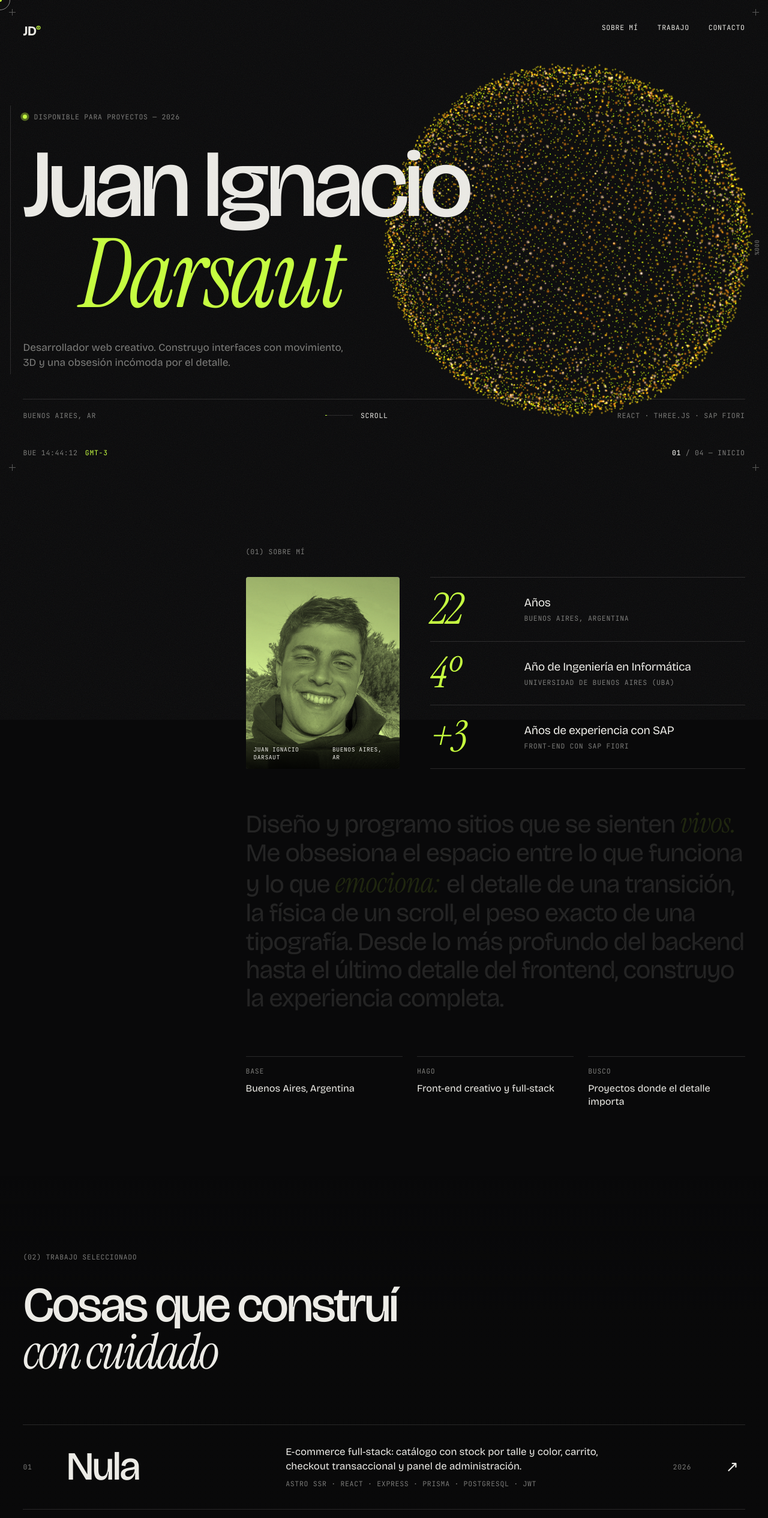
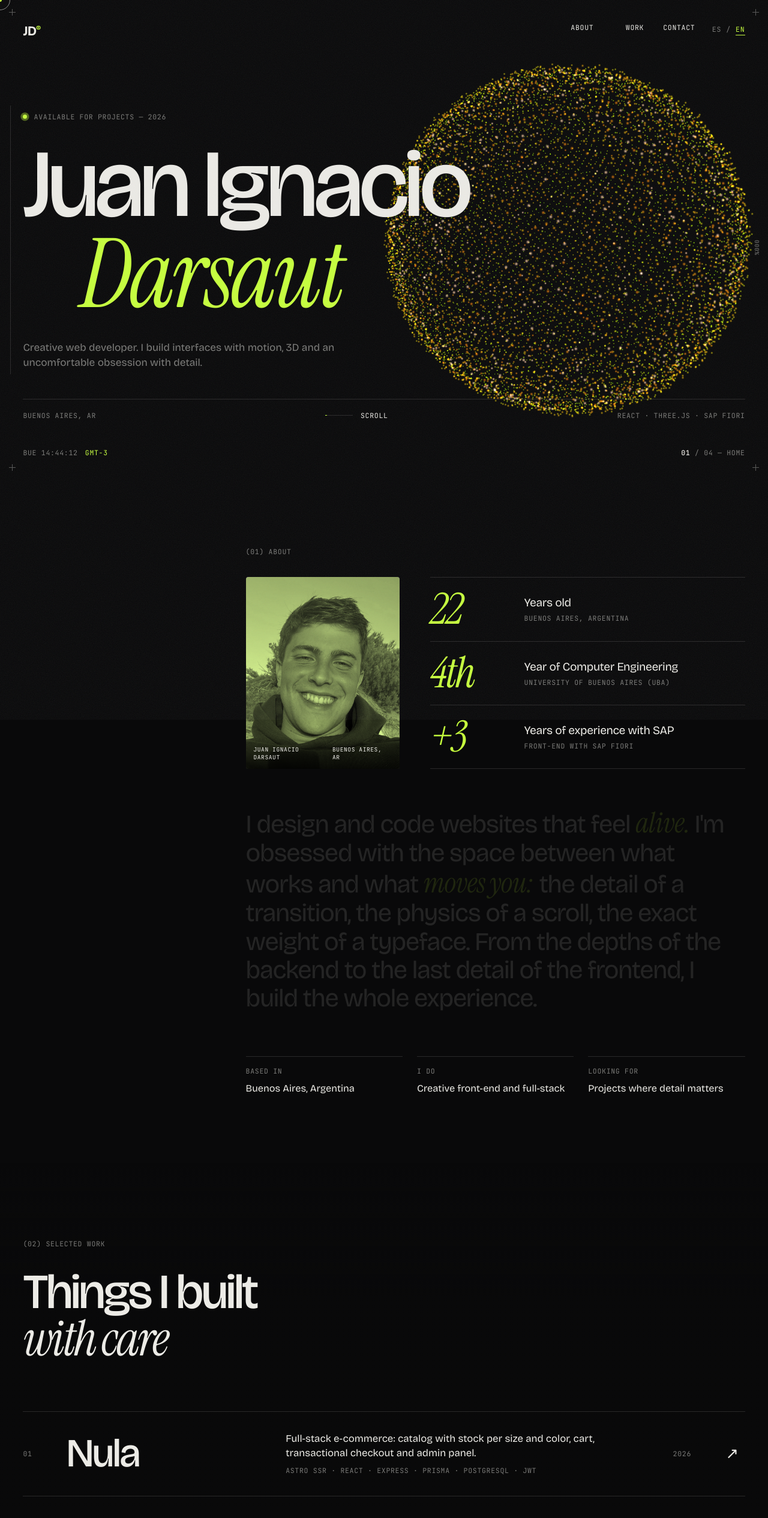
Before and after one commit to Juanii10/portfolio, a React (Vite) app: page / in a window 1280 px wide. Shown: the top 2531 px of the page at 60% size. Built offline with nearby package versions, Linux system fonts and the light colour scheme.

Commit message:
Agrega traducción español/inglés con interruptor ES / EN
- Diccionario único en src/i18n.jsx (es y en) y contexto de idioma
- Interruptor en la barra superior; recuerda la elección y detecta el idioma del navegador
- Título y descripción del documento cambian con el idioma

```diff
--- a/src/components/About.jsx
+++ b/src/components/About.jsx
@@ -1,17 +1,18 @@
-import { useEffect, useRef } from "react";
+import { useEffect, useMemo, useRef } from "react";
 import gsap from "gsap";
-import { manifesto, facts, stats, profile } from "../data.js";
+import { profile } from "../data.js";
+import { useLang } from "../i18n.jsx";
 import { reveal } from "../lib.js";
 
 // "*palabra*" => énfasis en serif itálica
-const words = manifesto.split(" ").map((w) => ({
-  text: w.replace(/\*/g, ""),
-  em: w.includes("*"),
-}));
+const parse = (text) => text.split(" ").map((w) => ({ text: w.replace(/\*/g, ""), em: w.includes("*") }));
 
 export default function About() {
   const root = useRef();
+  const { t } = useLang();
+  const words = useMemo(() => parse(t.about.manifesto), [t]);
 
+  // El scrub depende de la cantidad de palabras: se recrea al cambiar de idioma.
   useEffect(() => {
     const ctx = gsap.context(() => {
       gsap.fromTo(".word", { opacity: 0.12 }, {
@@ -19,25 +20,26 @@ export default function About() {
         scrollTrigger: { trigger: ".manifesto", start: "top 75%", end: "bottom 45%", scrub: true },
       });
     }, root);
-    const undo = reveal(root.current.querySelector(".facts"), root.current.querySelectorAll(".fact"),
-      { autoAlpha: 0, y: 30 }, { autoAlpha: 1, y: 0, stagger: 0.12, duration: 0.9, ease: "power3.out" });
-    return () => { ctx.revert(); undo(); };
-  }, []);
+    return () => ctx.revert();
+  }, [words]);
+
+  useEffect(() => reveal(root.current.querySelector(".facts"), root.current.querySelectorAll(".fact"),
+    { autoAlpha: 0, y: 30 }, { autoAlpha: 1, y: 0, stagger: 0.12, duration: 0.9, ease: "power3.out" }), []);
 
   return (
     <section className="about" data-section id="s1" ref={root}>
       <div className="about__inner">
-        <span className="label mono">(01) Sobre mí</span>
+        <span className="label mono">{t.about.label}</span>
         <div className="about__top">
-          <figure className="portrait" data-cursor="Hola">
-            <img src={profile.photo} alt={`Retrato de ${profile.name}`} loading="lazy" />
+          <figure className="portrait" data-cursor={t.cursor.hi}>
+            <img src={profile.photo} alt={`${t.about.alt} ${profile.name}`} loading="lazy" />
             <figcaption className="mono">
               <span>{profile.name}</span>
               <span>{profile.city}</span>
             </figcaption>
           </figure>
           <ul className="stats">
-            {stats.map((s) => (
+            {t.about.stats.map((s) => (
               <li className="stat" key={s.n}>
                 <b>{s.n}</b>
                 <div>
@@ -54,7 +56,7 @@ export default function About() {
           ))}
         </p>
         <dl className="facts">
-          {facts.map(([k, v]) => (
+          {t.about.facts.map(([k, v]) => (
             <div className="fact" key={k}>
               <dt className="mono">{k}</dt>
               <dd>{v}</dd>
--- a/src/components/Hero.jsx
+++ b/src/components/Hero.jsx
@@ -2,6 +2,7 @@ import { useEffect, useRef } from "react";
 import gsap from "gsap";
 import { profile } from "../data.js";
 import { state } from "../state.js";
+import { useLang } from "../i18n.jsx";
 
 const Chars = ({ text }) =>
   [...text].map((c, i) => (
@@ -12,6 +13,7 @@ const Chars = ({ text }) =>
 
 export default function Hero({ ready }) {
   const title = useRef();
+  const { t } = useLang();
 
   // Tipografía variable: las letras cercanas al cursor engordan.
   // Solo varía el peso (no el ancho) y cada letra tiene el ancho fijado, así el
@@ -90,19 +92,18 @@ export default function Hero({ ready }) {
   return (
     <section className="hero" data-section id="s0">
       <p className="hero__kicker mono fade">
-        <i className="dot" /> Disponible para proyectos — 2026
+        <i className="dot" /> {t.hero.kicker}
       </p>
       <h1 className="hero__title" ref={title} aria-label={profile.name}>
         <span className="line"><Chars text="Juan Ignacio" /></span>
         <span className="line serif"><Chars text="Darsaut" /></span>
       </h1>
       <p className="hero__sub fade">
-        {profile.role}. Construyo interfaces con movimiento, 3D y una obsesión
-        incómoda por el detalle.
+        {t.hero.role}. {t.hero.sub}
       </p>
       <div className="hero__foot mono fade">
         <span>{profile.city}</span>
-        <span className="scroll"><i /> Scroll</span>
+        <span className="scroll"><i /> {t.hero.scroll}</span>
         <span>React · Three.js · SAP Fiori</span>
       </div>
     </section>
--- a/src/components/Hud.jsx
+++ b/src/components/Hud.jsx
@@ -3,13 +3,8 @@ import gsap from "gsap";
 import { state, getProgress } from "../state.js";
 import { scramble } from "../lib.js";
 import { profile } from "../data.js";
+import { useLang } from "../i18n.jsx";
 
-const SECTIONS = ["Inicio", "Sobre mí", "Trabajo", "Contacto"];
-const NAV = [
-  ["Sobre mí", 1],
-  ["Trabajo", 2],
-  ["Contacto", 3],
-];
 
 const fmt = new Intl.DateTimeFormat("es-AR", {
   timeZone: "America/Argentina/Buenos_Aires",
@@ -18,10 +13,13 @@ const fmt = new Intl.DateTimeFormat("es-AR", {
 
 function NavLink({ label, index }) {
   const el = useRef();
+  const { t } = useLang();
+  // Si cambia el idioma mientras corre el scramble, el texto se corrige solo.
+  useEffect(() => { el.current.textContent = label; }, [label]);
   return (
     <a
       href={`#s${index}`}
-      data-cursor="Ir"
+      data-cursor={t.cursor.go}
       onMouseEnter={() => scramble(el.current, label, 0.45)}
       onClick={(e) => {
         e.preventDefault();
@@ -34,6 +32,7 @@ function NavLink({ label, index }) {
 }
 
 export default function Hud({ visible }) {
+  const { t, lang, setLang } = useLang();
   const [time, setTime] = useState(fmt.format(new Date()));
   const [sec, setSec] = useState(0);
   const pct = useRef();
@@ -65,16 +64,27 @@ export default function Hud({ visible }) {
 
   return (
     <div className="hud mono" ref={root}>
-      <a className="hud__logo hud__in" href="#top" data-cursor="Inicio" aria-label={profile.name}
+      <a className="hud__logo hud__in" href="#top" data-cursor={t.cursor.home} aria-label={profile.name}
         onClick={(e) => { e.preventDefault(); state.lenis?.scrollTo(0, { duration: 1.6 }); }}>
         JD<sup>®</sup>
       </a>
       <nav className="hud__nav hud__in">
-        {NAV.map(([l, i]) => <NavLink key={l} label={l} index={i} />)}
+        {[1, 2, 3].map((i) => <NavLink key={i} label={t.sections[i]} index={i} />)}
       </nav>
+      <div className="hud__lang hud__in" role="group" aria-label={t.switchLabel}>
+        {["es", "en"].map((l, i) => (
+          <span key={l}>
+            {i > 0 && <i aria-hidden="true">/</i>}
+            <button type="button" className={lang === l ? "is-on" : ""} aria-pressed={lang === l}
+              data-cursor={l === "es" ? "Español" : "English"} onClick={() => setLang(l)}>
+              {l.toUpperCase()}
+            </button>
+          </span>
+        ))}
+      </div>
       <div className="hud__time hud__in">BUE {time} <span>GMT−3</span></div>
       <div className="hud__sec hud__in">
-        <b>{String(sec + 1).padStart(2, "0")}</b> / 04 — {SECTIONS[sec]}
+        <b>{String(sec + 1).padStart(2, "0")}</b> / 04 — {t.sections[sec]}
       </div>
       <div className="hud__rail hud__in"><i ref={bar} /></div>
       <div className="hud__pct hud__in"><span ref={pct}>000</span>%</div>
--- a/src/components/Preloader.jsx
+++ b/src/components/Preloader.jsx
@@ -1,8 +1,10 @@
 import { useEffect, useRef } from "react";
 import gsap from "gsap";
 import { state } from "../state.js";
+import { useLang } from "../i18n.jsx";
 
 export default function Preloader({ onDone }) {
+  const { t } = useLang();
   const root = useRef();
   const num = useRef();
   const bar = useRef();
@@ -30,7 +32,7 @@ export default function Preloader({ onDone }) {
     <div className="pre" ref={root}>
       <div className="pre__top mono">
         <span>JD® Portfolio</span>
-        <span>Cargando la nube de partículas</span>
+        <span>{t.pre}</span>
       </div>
       <div className="pre__word">
         <span>Darsaut</span>
--- a/src/components/Work.jsx
+++ b/src/components/Work.jsx
@@ -3,6 +3,7 @@ import gsap from "gsap";
 import { projects, stack } from "../data.js";
 import { state } from "../state.js";
 import { reveal } from "../lib.js";
+import { useLang } from "../i18n.jsx";
 
 function Visual({ p, i }) {
   if (p.image) return <img src={p.image} alt="" loading="lazy" />;
@@ -18,6 +19,7 @@ export default function Work() {
   const root = useRef();
   const prev = useRef();
   const [active, setActive] = useState(-1);
+  const { t } = useLang();
 
   useEffect(() => {
     const undo = reveal(root.current.querySelector(".rows"), root.current.querySelectorAll(".row"),
@@ -47,17 +49,17 @@ export default function Work() {
   return (
     <section className="work" data-section id="s2" ref={root}>
       <div className="work__head">
-        <span className="label mono">(02) Trabajo seleccionado</span>
-        <h2>Cosas que construí<br /><em>con cuidado</em></h2>
+        <span className="label mono">{t.work.label}</span>
+        <h2>{t.work.title1}<br /><em>{t.work.title2}</em></h2>
       </div>
 
       <ul className={`rows ${active >= 0 ? "has-active" : ""}`} onMouseLeave={() => setActive(-1)}>
         {projects.map((p, i) => (
           <li key={p.title} className={`row ${active === i ? "is-active" : ""}`} onMouseEnter={() => setActive(i)}>
-            <a href={p.href} target="_blank" rel="noreferrer" data-cursor="Ver">
+            <a href={p.href} target="_blank" rel="noreferrer" data-cursor={t.cursor.view}>
               <span className="row__n mono">{String(i + 1).padStart(2, "0")}</span>
               <span className="row__t">{p.title}</span>
-              <span className="row__d">{p.desc}<small className="mono">{p.tags}</small></span>
+              <span className="row__d">{t.work.desc[p.id]}<small className="mono">{p.tags}</small></span>
               <span className="row__y mono">{p.year}</span>
               <span className="row__arrow" aria-hidden="true">↗</span>
             </a>
--- a/src/data.js
+++ b/src/data.js
@@ -1,7 +1,6 @@
 // Editá este archivo: todo el contenido del sitio sale de acá.
 export const profile = {
   name: "Juan Ignacio Darsaut",
-  role: "Desarrollador web creativo",
   city: "Buenos Aires, AR",
   photo: "/foto.jpg", // retrato 4:5
   email: "darsaut.juani@gmail.com",
@@ -16,24 +15,24 @@ export const profile = {
 // `image` es opcional (archivo dentro de /public); sin imagen se genera una tarjeta con gradiente.
 export const projects = [
   {
+    id: "nula",
     title: "Nula",
-    desc: "E-commerce full-stack: catálogo con stock por talle y color, carrito, checkout transaccional y panel de administración.",
     tags: "Astro SSR · React · Express · Prisma · PostgreSQL · JWT",
     year: "2026",
     image: "/nula.jpg",
     href: "https://nula-one.vercel.app/",
   },
   {
+    id: "forja",
     title: "Forja",
-    desc: "Sitio institucional para una cadena de gimnasios: pizarra de clases filtrable por sede, planes y presentación de la app.",
     tags: "Astro · Tailwind CSS · JavaScript",
     year: "2026",
     image: "/forja.png",
     href: "https://forja-gym-eta.vercel.app/",
   },
   {
+    id: "jaz",
     title: "Jazmín B.",
-    desc: "Portfolio para una diseñadora gráfica: sitio multipágina con papelería, experimentación, diseño digital y posters.",
     tags: "React · Vite · React Router · Cloudflare Pages",
     year: "2026",
     image: "/jaz.jpg",
@@ -44,19 +43,3 @@ export const projects = [
 export const stack = [
   "React", "Three.js", "GSAP", "Astro", "Node.js", "Prisma", "PostgreSQL", "TypeScript", "Tailwind", "SAP Fiori", "UI5", "Python", "Java", "JavaScript", "CSS",
 ];
-
-export const manifesto =
-  "Diseño y programo sitios que se sienten *vivos*. Me obsesiona el espacio entre lo que funciona y lo que *emociona*: el detalle de una transición, la física de un scroll, el peso exacto de una tipografía. Desde lo más profundo del backend hasta el último detalle del frontend, construyo la experiencia completa.";
-
-// Cifras grandes junto a la foto.
-export const stats = [
-  { n: "22", title: "Años", sub: "Buenos Aires, Argentina" },
-  { n: "4º", title: "Año de Ingeniería en Informática", sub: "Universidad de Buenos Aires (UBA)" },
-  { n: "+3", title: "Años de experiencia con SAP", sub: "Front-end con SAP Fiori" },
-];
-
-export const facts = [
-  ["Base", "Buenos Aires, Argentina"],
-  ["Hago", "Front-end creativo y full-stack"],
-  ["Busco", "Proyectos donde el detalle importa"],
-];
--- /dev/null
+++ b/src/i18n.jsx
@@ -0,0 +1,144 @@
+import { createContext, useContext, useEffect, useMemo, useState } from "react";
+
+// Todos los textos del sitio, en español e inglés. Los nombres propios, links,
+// tecnologías y años viven en data.js (no se traducen).
+export const copy = {
+  es: {
+    meta: {
+      title: "Juan Ignacio Darsaut — Desarrollador creativo",
+      description:
+        "Portfolio de Juan Ignacio Darsaut: desarrollo web creativo, interfaces con movimiento, SAP Fiori y full-stack. Buenos Aires.",
+    },
+    switchLabel: "Idioma",
+    pre: "Cargando la nube de partículas",
+    sections: ["Inicio", "Sobre mí", "Trabajo", "Contacto"],
+    cursor: { go: "Ir", home: "Inicio", view: "Ver", write: "Escribir", copy: "Copiar", hi: "Hola", chat: "Chatear", open: "Abrir", up: "Subir" },
+    hero: {
+      kicker: "Disponible para proyectos — 2026",
+      role: "Desarrollador web creativo",
+      sub: "Construyo interfaces con movimiento, 3D y una obsesión incómoda por el detalle.",
+      scroll: "Scroll",
+    },
+    about: {
+      label: "(01) Sobre mí",
+      alt: "Retrato de",
+      manifesto:
+        "Diseño y programo sitios que se sienten *vivos*. Me obsesiona el espacio entre lo que funciona y lo que *emociona*: el detalle de una transición, la física de un scroll, el peso exacto de una tipografía. Desde lo más profundo del backend hasta el último detalle del frontend, construyo la experiencia completa.",
+      stats: [
+        { n: "22", title: "Años", sub: "Buenos Aires, Argentina" },
+        { n: "4º", title: "Año de Ingeniería en Informática", sub: "Universidad de Buenos Aires (UBA)" },
+        { n: "+3", title: "Años de experiencia con SAP", sub: "Front-end con SAP Fiori" },
+      ],
+      facts: [
+        ["Base", "Buenos Aires, Argentina"],
+        ["Hago", "Front-end creativo y full-stack"],
+        ["Busco", "Proyectos donde el detalle importa"],
+      ],
+    },
+    work: {
+      label: "(02) Trabajo seleccionado",
+      title1: "Cosas que construí",
+      title2: "con cuidado",
+      desc: {
+        nula: "E-commerce full-stack: catálogo con stock por talle y color, carrito, checkout transaccional y panel de administración.",
+        forja: "Sitio institucional para una cadena de gimnasios: pizarra de clases filtrable por sede, planes y presentación de la app.",
+        jaz: "Portfolio para una diseñadora gráfica: sitio multipágina con papelería, experimentación, diseño digital y posters.",
+      },
+    },
+    contact: {
+      label: "(03) Contacto",
+      line1: "¿Hacemos algo",
+      em: "increíble",
+      line2: "juntos?",
+      copy: "Copiar mail",
+      copied: "Copiado ✓",
+      up: "Volver arriba ↑",
+    },
+  },
+
+  en: {
+    meta: {
+      title: "Juan Ignacio Darsaut — Creative developer",
+      description:
+        "Portfolio of Juan Ignacio Darsaut: creative web development, motion-driven interfaces, SAP Fiori and full-stack. Buenos Aires.",
+    },
+    switchLabel: "Language",
+    pre: "Loading the particle cloud",
+    sections: ["Home", "About", "Work", "Contact"],
+    cursor: { go: "Go", home: "Home", view: "View", write: "Write", copy: "Copy", hi: "Hi", chat: "Chat", open: "Open", up: "Top" },
+    hero: {
+      kicker: "Available for projects — 2026",
+      role: "Creative web developer",
+      sub: "I build interfaces with motion, 3D and an uncomfortable obsession with detail.",
+      scroll: "Scroll",
+    },
+    about: {
+      label: "(01) About",
+      alt: "Portrait of",
+      manifesto:
+        "I design and code websites that feel *alive*. I'm obsessed with the space between what works and what *moves you*: the detail of a transition, the physics of a scroll, the exact weight of a typeface. From the depths of the backend to the last detail of the frontend, I build the whole experience.",
+      stats: [
+        { n: "22", title: "Years old", sub: "Buenos Aires, Argentina" },
+        { n: "4th", title: "Year of Computer Engineering", sub: "University of Buenos Aires (UBA)" },
+        { n: "+3", title: "Years of experience with SAP", sub: "Front-end with SAP Fiori" },
+      ],
+      facts: [
+        ["Based in", "Buenos Aires, Argentina"],
+        ["I do", "Creative front-end and full-stack"],
+        ["Looking for", "Projects where detail matters"],
+      ],
+    },
+    work: {
+      label: "(02) Selected work",
+      title1: "Things I built",
+      title2: "with care",
+      desc: {
+        nula: "Full-stack e-commerce: catalog with stock per size and color, cart, transactional checkout and admin panel.",
+        forja: "Corporate website for a gym chain: class board filterable by branch, plans and app showcase.",
+        jaz: "Portfolio for a graphic designer: multi-page site with stationery, experimentation, digital design and posters.",
+      },
+    },
+    contact: {
+      label: "(03) Contact",
+      line1: "Shall we make something",
+      em: "incredible",
+      line2: "together?",
+      copy: "Copy email",
+      copied: "Copied ✓",
+      up: "Back to top ↑",
+    },
+  },
+};
+
+const LangContext = createContext(null);
+const KEY = "lang";
+
+// Español si el navegador está en español; inglés para cualquier otro caso.
+function initialLang() {
+  try {
+    const saved = localStorage.getItem(KEY);
+    if (saved === "es" || saved === "en") return saved;
+  } catch { /* sin acceso a localStorage */ }
+  return (navigator.language || "es").toLowerCase().startsWith("es") ? "es" : "en";
+}
+
+export function LangProvider({ children }) {
+  const [lang, setLangState] = useState(initialLang);
+
+  const setLang = (l) => {
+    setLangState(l);
+    try { localStorage.setItem(KEY, l); } catch { /* ignorar */ }
+  };
+
+  useEffect(() => {
+    const m = copy[lang].meta;
+    document.documentElement.lang = lang;
+    document.title = m.title;
+    document.querySelector('meta[name="description"]')?.setAttribute("content", m.description);
+  }, [lang]);
+
+  const value = useMemo(() => ({ lang, setLang, t: copy[lang] }), [lang]);
+  return <LangContext.Provider value={value}>{children}</LangContext.Provider>;
+}
+
+export const useLang = () => useContext(LangContext);
--- a/src/main.jsx
+++ b/src/main.jsx
@@ -1,5 +1,6 @@
 import { createRoot } from "react-dom/client";
 import App from "./App.jsx";
+import { LangProvider } from "./i18n.jsx";
 import "./styles.css";
 
-createRoot(document.getElementById("root")).render(<App />);
+createRoot(document.getElementById("root")).render(<LangProvider><App /></LangProvider>);
--- a/src/styles.css
+++ b/src/styles.css
@@ -79,13 +79,19 @@ main { position: relative; z-index: 2; }
 
 /* ---------- HUD ---------- */
 .hud { position: fixed; inset: 0; z-index: 40; pointer-events: none; color: var(--fg); }
-.hud a { pointer-events: auto; }
+.hud a, .hud button { pointer-events: auto; }
 .hud__in { visibility: hidden; }
 .hud__logo { position: absolute; top: var(--g); left: var(--g); font-family: var(--sans); font-size: 1.4rem; font-weight: 700; letter-spacing: -0.04em; text-transform: none; }
 .hud__logo sup { font-size: 0.5em; color: var(--acid); }
-.hud__nav { position: absolute; top: var(--g); right: var(--g); display: flex; gap: clamp(14px, 2.5vw, 34px); }
+.hud__nav { position: absolute; top: var(--g); right: calc(var(--g) + 5.2rem); display: flex; gap: clamp(14px, 2.5vw, 34px); }
 .hud__nav a { display: inline-block; min-width: 4.5em; text-align: right; }
 .hud__nav a:hover { color: var(--acid); }
+.hud__lang { position: absolute; top: var(--g); right: var(--g); display: flex; align-items: center; gap: 0.5rem; }
+.hud__lang span { display: inline-flex; align-items: center; gap: 0.5rem; }
+.hud__lang i { font-style: normal; color: var(--dim); }
+.hud__lang button { padding: 0.15rem 0; color: var(--dim); letter-spacing: 0.08em; border-bottom: 1px solid transparent; transition: color 0.25s, border-color 0.25s; }
+.hud__lang button:hover { color: var(--fg); }
+.hud__lang button.is-on { color: var(--acid); border-bottom-color: var(--acid); }
 .hud__time { position: absolute; bottom: var(--g); left: var(--g); color: var(--dim); }
 .hud__time span { color: var(--acid); margin-left: 0.4em; }
 .hud__sec { position: absolute; bottom: var(--g); right: var(--g); color: var(--dim); }
@@ -206,7 +212,6 @@ section { position: relative; padding: 0 var(--g); }
 @media (max-width: 800px) {
   .hud__nav, .hud__pct, .hud__rail { display: none; }
   .hud__sec { display: none; }
-  .hud__time { left: auto; right: var(--g); top: calc(var(--g) + 0.3rem); bottom: auto; }
   .hero { justify-content: flex-end; }
   .hero__title .line.serif { margin-left: 0.3em; }
   .about { align-items: flex-start; }
@@ -221,7 +226,7 @@ section { position: relative; padding: 0 var(--g); }
   .row__y { display: none; }
   .row__arrow { grid-column: 3; grid-row: 1; }
   .preview { display: none; }
-  .contact { padding-bottom: calc(var(--g) + 1rem); }
+  .contact { padding-bottom: calc(var(--g) + 2.2rem); }
   .mail { padding: 1rem 1.4rem; }
   .wa { padding-left: 0; border-left: 0; }
 }
```
Also changed, not shown: src/components/Contact.jsx (+12 -10 lines).
